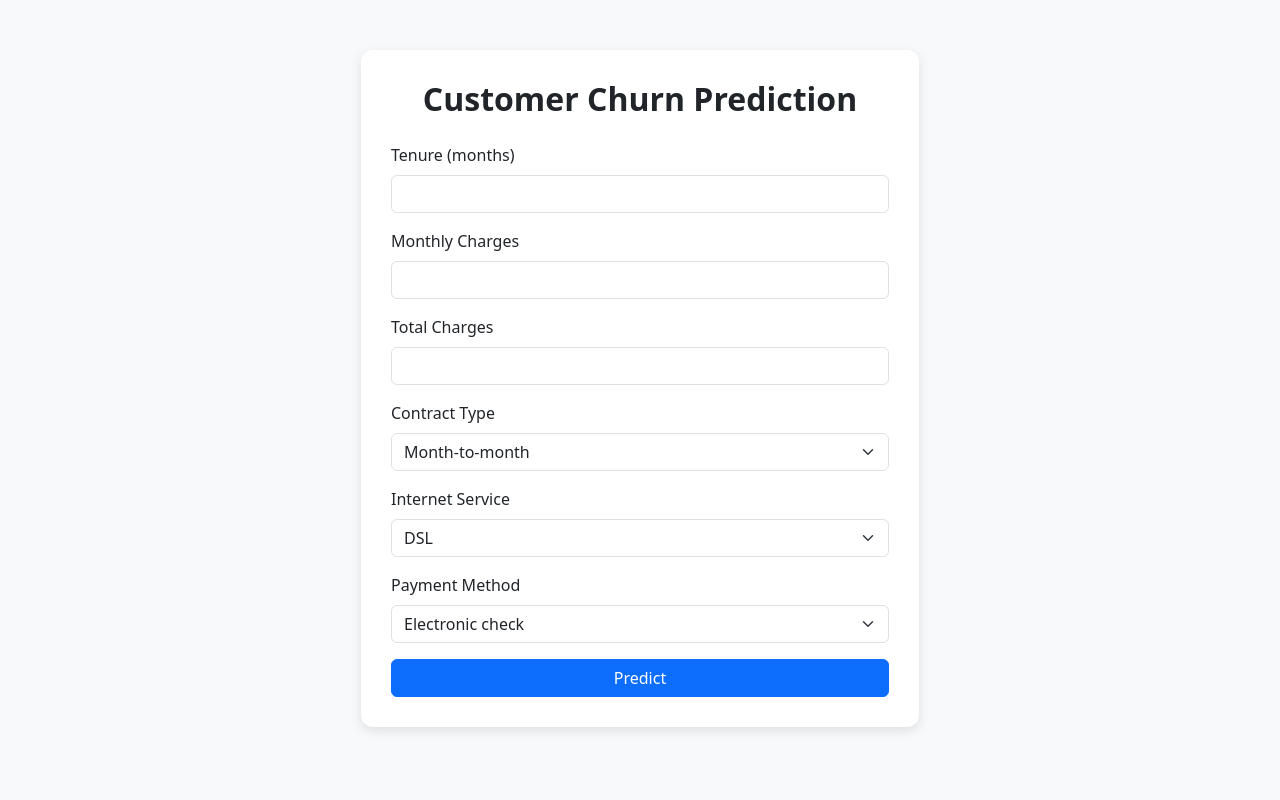
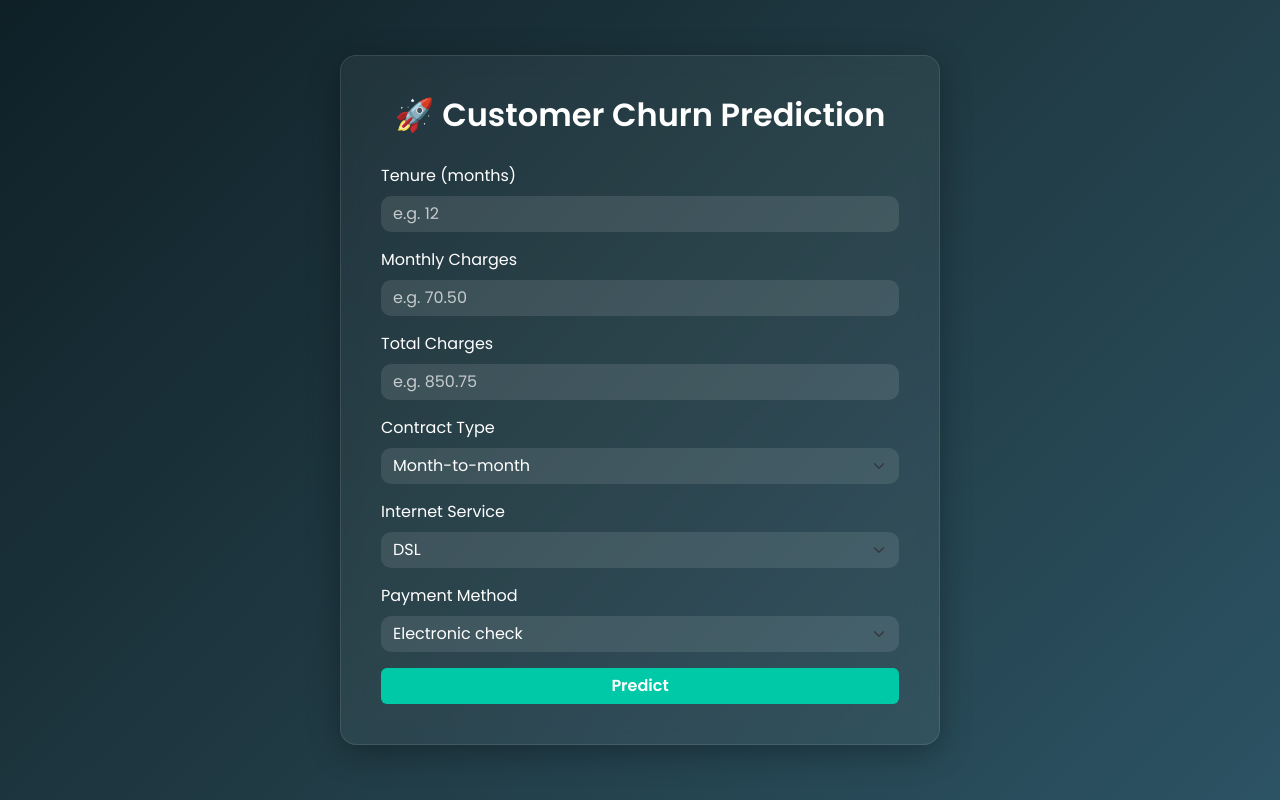
Before and after one commit to priyankaa370/Telco-Customer-Churn-Analysis, a Flask app: page / in a window 1280 px wide. Run offline with Flask 3, Linux system fonts and the light colour scheme; parts of the project's set-up code (start-up, migrations or seed data) failed here and were passed over.

Commit message:
Update index.html

```diff
--- a/templates/index.html
+++ b/templates/index.html
@@ -4,40 +4,88 @@
     <meta charset="UTF-8">
     <title>Customer Churn Prediction</title>
     <link href="https://cdn.jsdelivr.net/npm/bootstrap@5.3.0/dist/css/bootstrap.min.css" rel="stylesheet">
+    <link href="https://fonts.googleapis.com/css2?family=Poppins:wght@400;600&display=swap" rel="stylesheet">
+
     <style>
         body {
-            background-color: #f8f9fa;
+            font-family: 'Poppins', sans-serif;
+            background: linear-gradient(135deg, #0f2027, #203a43, #2c5364);
+            color: #fff;
+            min-height: 100vh;
+            display: flex;
+            align-items: center;
+            justify-content: center;
         }
-        .form-container {
-            background-color: #fff;
-            padding: 30px;
-            margin-top: 50px;
-            border-radius: 12px;
-            box-shadow: 0 4px 12px rgba(0, 0, 0, 0.1);
+
+        .glass-card {
+            background: rgba(255, 255, 255, 0.05);
+            border-radius: 16px;
+            padding: 40px;
+            max-width: 600px;
+            width: 100%;
+            box-shadow: 0 8px 32px rgba(0, 0, 0, 0.3);
+            backdrop-filter: blur(10px);
+            -webkit-backdrop-filter: blur(10px);
+            border: 1px solid rgba(255, 255, 255, 0.1);
         }
-        .form-title {
+
+        h2 {
             font-weight: 600;
-            margin-bottom: 25px;
             text-align: center;
+            margin-bottom: 30px;
+            color: #ffffff;
+        }
+
+        .form-label {
+            color: #ffffff;
+            font-weight: 500;
+        }
+
+        .form-control, .form-select {
+            background-color: rgba(255, 255, 255, 0.1);
+            color: #fff;
+            border: none;
+            border-radius: 10px;
+        }
+
+        .form-control::placeholder {
+            color: rgba(255, 255, 255, 0.7);
+        }
+
+        .btn-primary {
+            background-color: #00c9a7;
+            border: none;
+            font-weight: 600;
+            transition: background-color 0.3s, transform 0.2s;
+        }
+
+        .btn-primary:hover {
+            background-color: #00b394;
+            transform: scale(1.02);
+        }
+
+        .alert-info {
+            background-color: rgba(0, 201, 167, 0.2);
+            color: #00f2c3;
+            border: none;
         }
     </style>
 </head>
 <body>
-<div class="container">
-    <div class="form-container mx-auto col-md-6">
-        <h2 class="form-title">Customer Churn Prediction</h2>
+    <div class="glass-card">
+        <h2>🚀 Customer Churn Prediction</h2>
         <form method="POST" action="/predict">
             <div class="mb-3">
                 <label for="tenure" class="form-label">Tenure (months)</label>
-                <input type="number" class="form-control" id="tenure" name="tenure" required>
+                <input type="number" class="form-control" id="tenure" name="tenure" required placeholder="e.g. 12">
             </div>
             <div class="mb-3">
                 <label for="MonthlyCharges" class="form-label">Monthly Charges</label>
-                <input type="number" step="0.01" class="form-control" id="MonthlyCharges" name="MonthlyCharges" required>
+                <input type="number" step="0.01" class="form-control" id="MonthlyCharges" name="MonthlyCharges" required placeholder="e.g. 70.50">
             </div>
             <div class="mb-3">
                 <label for="TotalCharges" class="form-label">Total Charges</label>
-                <input type="number" step="0.01" class="form-control" id="TotalCharges" name="TotalCharges" required>
+                <input type="number" step="0.01" class="form-control" id="TotalCharges" name="TotalCharges" required placeholder="e.g. 850.75">
             </div>
             <div class="mb-3">
                 <label for="Contract" class="form-label">Contract Type</label>
@@ -75,6 +123,5 @@
         </div>
         {% endif %}
     </div>
-</div>
 </body>
 </html>
```
